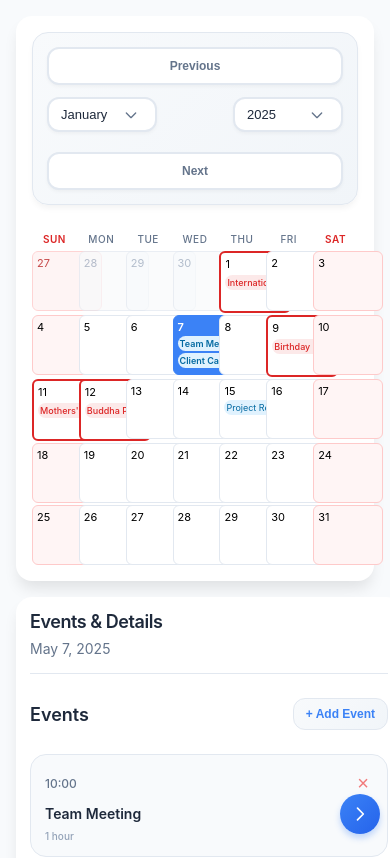
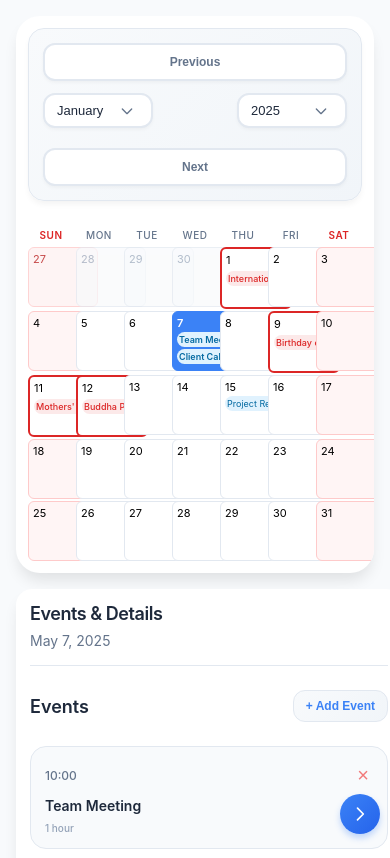
Before and after one commit to sanpras007/calender-app, a React (Create React App) app: page / in a window 390 px wide. Shown: the top 858 px of the page. Built offline with nearby package versions, Linux system fonts and the light colour scheme.

Commit message:
optimised for screen sizes

```diff
--- a/src/App.css
+++ b/src/App.css
@@ -31,6 +31,7 @@ body {
   box-shadow: 0 10px 15px -3px rgb(0 0 0 / 0.1);
   padding: 1.5rem;
   min-width: 0;
+  overflow-x: hidden;
 }
 
 /* Calendar Header */
@@ -118,6 +119,7 @@ body {
   gap: 0.5rem;
   max-width: 900px;
   margin: 0 auto;
+  width: 100%;
 }
 
 /* Weekday Headers */
@@ -129,6 +131,9 @@ body {
   font-size: 0.875rem;
   text-transform: uppercase;
   letter-spacing: 0.05em;
+  white-space: nowrap;
+  overflow: hidden;
+  text-overflow: ellipsis;
 }
 
 .weekday-header.weekend {
@@ -151,6 +156,7 @@ body {
   overflow: hidden;
   background: white;
   min-height: 80px;
+  max-height: 120px;
 }
 
 .calendar-day:hover {
@@ -671,6 +677,24 @@ body {
 }
 
 /* Responsive Design */
+@media (max-width: 1200px) {
+  .calendar-grid {
+    gap: 0.375rem;
+  }
+
+  .calendar-day {
+    min-height: 70px;
+    max-height: 100px;
+    font-size: 0.8125rem;
+    padding: 0.375rem;
+  }
+
+  .weekday-header {
+    padding: 0.375rem;
+    font-size: 0.8125rem;
+  }
+}
+
 @media (max-width: 1024px) {
   .app-container {
     flex-direction: column;
@@ -718,21 +742,29 @@ body {
   }
 
   .calendar-grid {
-    gap: 0.375rem;
+    gap: 0.25rem;
   }
 
   .calendar-day {
-    min-height: 70px;
-    font-size: 0.8125rem;
-    padding: 0.375rem;
+    min-height: 65px;
+    max-height: 90px;
+    font-size: 0.75rem;
+    padding: 0.25rem;
+  }
+
+  .weekday-header {
+    padding: 0.25rem;
+    font-size: 0.75rem;
   }
 
   .holiday-name {
     font-size: 0.6875rem;
+    padding: 0.125rem;
   }
 
   .event {
     font-size: 0.6875rem;
+    padding: 0.125rem;
   }
 }
 
@@ -742,8 +774,7 @@ body {
   }
 
   .calendar-container {
-    padding: 1rem;
-    border-radius: 1rem;
+    padding: 0.75rem;
   }
 
   .calendar-header {
@@ -777,16 +808,17 @@ body {
     gap: 0.25rem;
   }
 
-  .weekday-header {
-    padding: 0.375rem 0.25rem;
-    font-size: 0.75rem;
-  }
-
   .calendar-day {
     min-height: 60px;
+    max-height: 80px;
     font-size: 0.75rem;
     padding: 0.25rem;
     border-radius: 0.5rem;
+  }
+
+  .weekday-header {
+    padding: 0.25rem 0.125rem;
+    font-size: 0.6875rem;
   }
 
   .holiday-name {
@@ -944,6 +976,7 @@ body {
 
   .calendar-day {
     min-height: 50px;
+    max-height: 70px;
     font-size: 0.6875rem;
     padding: 0.25rem;
     border-radius: 0.375rem;
```
